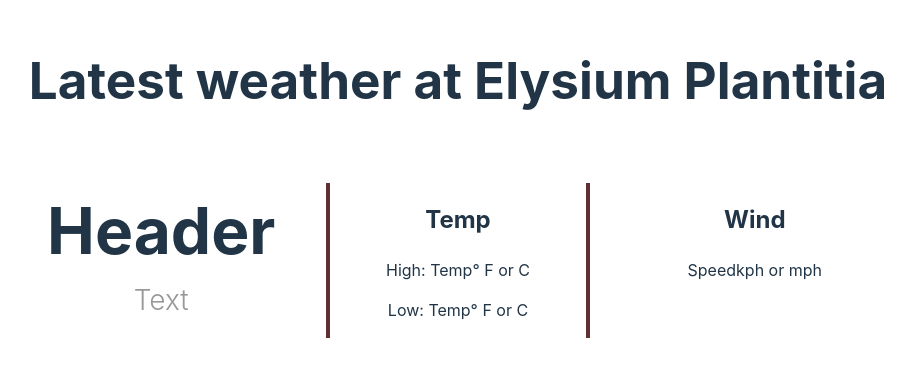
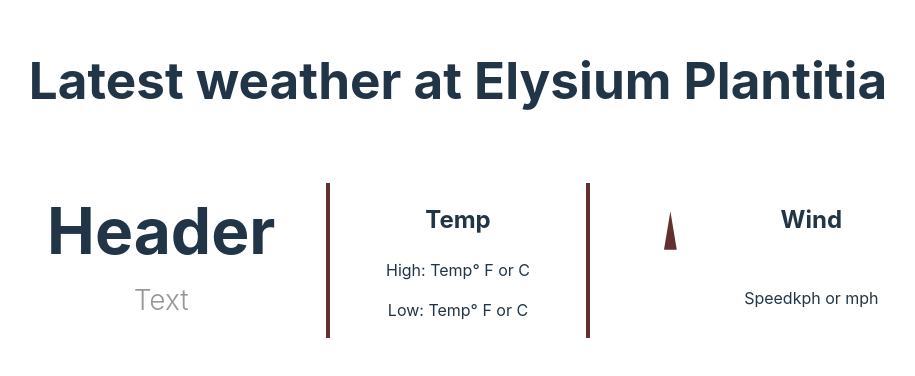
Before and after one commit to radhaya9av/the-mars, a React (Vite) app: page / in a window 1280 px wide. Shown: the part 202-578 px from the top of the page, without its empty margins (182-1097 px from the left). Built offline with nearby package versions, Linux system fonts and the light colour scheme.

Commit message:
WeatherData_windStyling

```diff
--- a/src/styles/WeatherData.scss
+++ b/src/styles/WeatherData.scss
@@ -48,3 +48,38 @@
     border-right: var(--border);
     padding: 0 2em;
 }
+
+.Wind {
+    display: grid;
+
+  .section-title,
+  .reading {
+    grid-column: 2 / 3;
+  }
+
+  .wind__direction {
+    --size: 6rem;
+    width: var(--size);
+    height: var(--size);
+    border-radius: 50%;
+    background-color: rgba(255, 255, 255, 0.5);
+    display: -ms-grid;
+    display: grid;
+    place-items: center;
+    grid-row: 1 / span 2;
+  }
+
+  .wind__arrow {
+    --direction: ${(props) => props.deg + 'deg'};
+    --size: 0.8rem;
+    height: calc(var(--size) * 3);
+    width: var(--size);
+    background: var(--clr-accent-dark);
+    clip-path: polygon(50% 0, 0% 100%, 100% 100%);
+    transform: translateY(-50%) rotate(var(--direction));
+    transform-origin: bottom center;
+    transition: -webkit-transform 500ms ease;
+    transition: transform 500ms ease;
+    transition: transform 500ms ease, -webkit-transform 500ms ease;
+  }
+}
```
